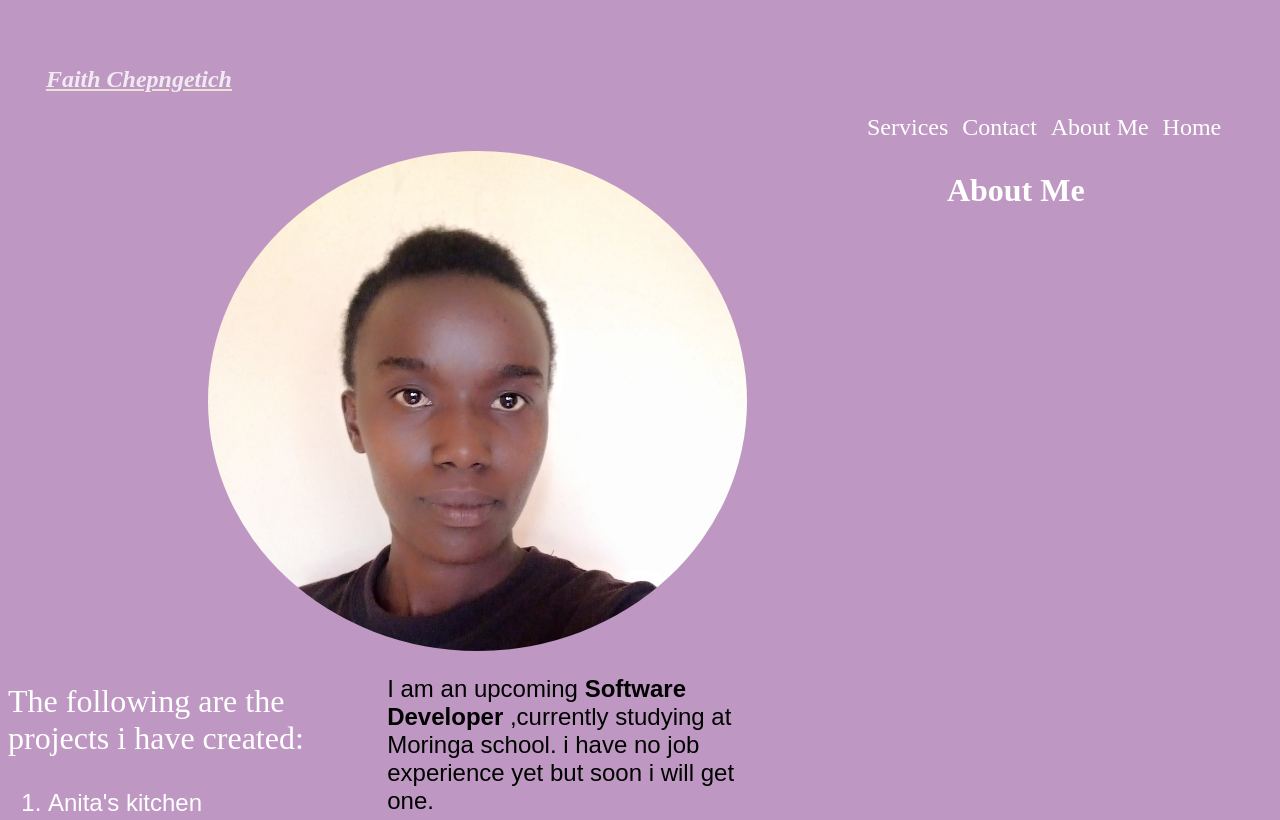
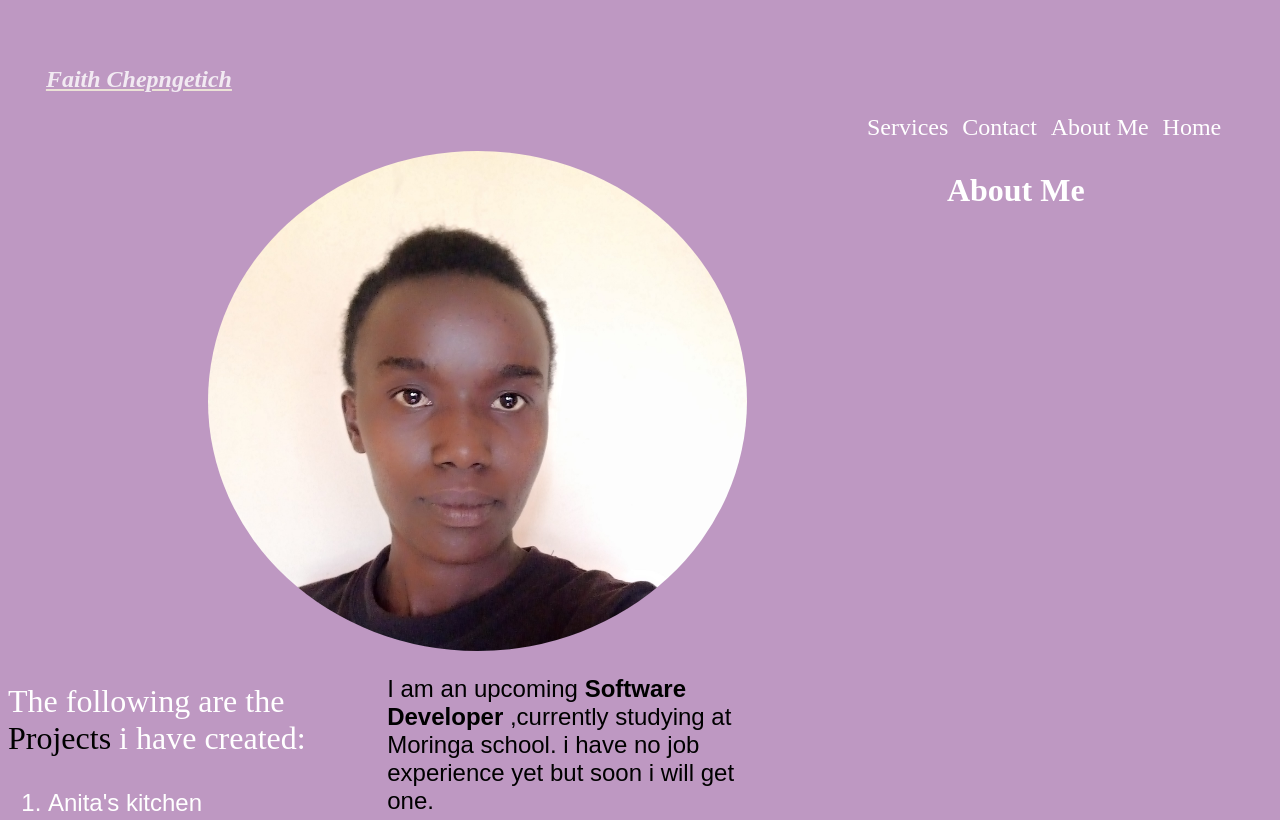
Before and after one commit to Faihope/portfolio, a plain HTML site: page index.html in a window 1280 px wide. Shown: the top 820 px of the page. Drawn offline with Linux system fonts and the light colour scheme.

Commit message:
add the span element

```diff
--- a/index.css
+++ b/index.css
@@ -73,3 +73,6 @@ h1{
     float: none;
     color: blue;
 }
+span{
+    color:black;
+}
--- a/index.html
+++ b/index.html
@@ -20,7 +20,7 @@
   <img src="IMG_20210131_113055_428~2.jpg" alt="no pic" height="500px">
   <div class="side">
 
-    <p id="intro">The following are the projects i have created:</p>
+    <p id="intro">The following are the <span>Projects</span> i have created:</p>
     <ol>
 
       <div class="column">
```
